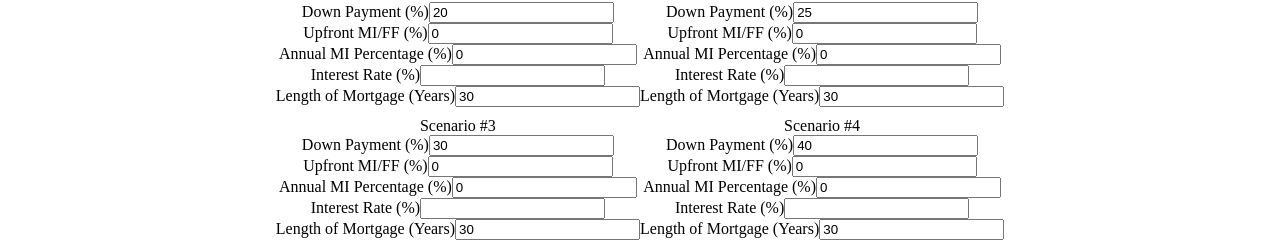
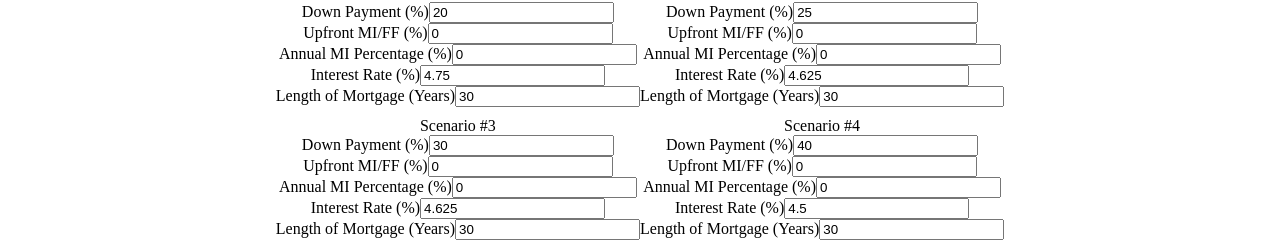
Before and after one commit to Zakery1/More-Friend, an Angular app: page /programDP in a window 1280 px wide. Shown: the part 669-917 px from the top of the page. Built offline with nearby package versions, Linux system fonts and the light colour scheme.

Commit message:
add individual interest rates on program html

```diff
--- a/src/app/modules/situations/components/program-dp/program-dp.component.html
+++ b/src/app/modules/situations/components/program-dp/program-dp.component.html
@@ -96,7 +96,7 @@
 			<p class="input-line">Down Payment (%)<input (input)="update()" [(ngModel)]="downPaymentPercentageOne" type="number"></p>
 			<p class="input-line">Upfront MI/FF (%)<input (input)="update()" [(ngModel)]="upfrontMiFf" type="number"></p>
 			<p class="input-line">Annual MI Percentage (%)<input (input)="update()" [(ngModel)]="miPercentage" type="number"></p>
-			<p class="input-line">Interest Rate (%)<input (input)="update()" [(ngModel)]="interestRate" type="number"></p>
+			<p class="input-line">Interest Rate (%)<input (input)="update()" [(ngModel)]="interestRateOne" type="number"></p>
 			<p class="input-line">Length of Mortgage (Years)<input (input)="update()" [(ngModel)]="mortgageYears" type="number"></p>
 		</div>
 		<div class="loi">
@@ -104,7 +104,7 @@
 			<p class="input-line">Down Payment (%)<input (input)="update()" [(ngModel)]="downPaymentPercentageTwo" type="number"></p>
 			<p class="input-line">Upfront MI/FF (%)<input (input)="update()" [(ngModel)]="upfrontMiFf" type="number"></p>
 			<p class="input-line">Annual MI Percentage (%)<input (input)="update()" [(ngModel)]="miPercentage" type="number"></p>
-			<p class="input-line">Interest Rate (%)<input (input)="update()" [(ngModel)]="interestRate" type="number"></p>
+			<p class="input-line">Interest Rate (%)<input (input)="update()" [(ngModel)]="interestRateTwo" type="number"></p>
 			<p class="input-line">Length of Mortgage (Years)<input (input)="update()" [(ngModel)]="mortgageYears" type="number"></p>
 		</div>
 	</div>
@@ -114,7 +114,7 @@
 				<p class="input-line">Down Payment (%)<input (input)="update()" [(ngModel)]="downPaymentPercentageThree" type="number"></p>
 				<p class="input-line">Upfront MI/FF (%)<input (input)="update()" [(ngModel)]="upfrontMiFf" type="number"></p>
 				<p class="input-line">Annual MI Percentage (%)<input (input)="update()" [(ngModel)]="miPercentage" type="number"></p>
-				<p class="input-line">Interest Rate (%)<input (input)="update()" [(ngModel)]="interestRate" type="number"></p>
+				<p class="input-line">Interest Rate (%)<input (input)="update()" [(ngModel)]="interestRateThree" type="number"></p>
 				<p class="input-line">Length of Mortgage (Years)<input (input)="update()" [(ngModel)]="mortgageYears" type="number"></p>
 			</div>
 			<div class="loi">
@@ -122,7 +122,7 @@
 				<p class="input-line">Down Payment (%)<input (input)="update()" [(ngModel)]="downPaymentPercentageFour" type="number"></p>
 				<p class="input-line">Upfront MI/FF (%)<input (input)="update()" [(ngModel)]="upfrontMiFf" type="number"></p>
 				<p class="input-line">Annual MI Percentage (%)<input (input)="update()" [(ngModel)]="miPercentage" type="number"></p>
-				<p class="input-line">Interest Rate (%)<input (input)="update()" [(ngModel)]="interestRate" type="number"></p>
+				<p class="input-line">Interest Rate (%)<input (input)="update()" [(ngModel)]="interestRateFour" type="number"></p>
 				<p class="input-line">Length of Mortgage (Years)<input (input)="update()" [(ngModel)]="mortgageYears" type="number"></p>
 			</div>
 		</div>
```
